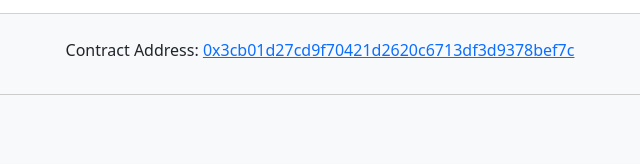
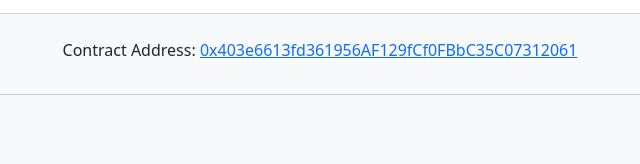
Before and after one commit to adriangallery/bereal, a plain HTML site: page auction.html in a window 1280 px wide. Shown: the part 1142-1306 px from the top of the page, 320-960 px from the left. Drawn offline with nearby package versions, Linux system fonts and the light colour scheme.

Commit message:
Update auction.html

```diff
--- a/auction.html
+++ b/auction.html
@@ -129,8 +129,8 @@
     <div class="text-center mt-4">
       <p>
         Contract Address:
-        <a href="https://base.blockscout.com/address/0x3cb01d27cd9f70421d2620c6713df3d9378bef7c" target="_blank">
-          0x3cb01d27cd9f70421d2620c6713df3d9378bef7c
+        <a href="https://base.blockscout.com/address/0x403e6613fd361956AF129fCf0FBbC35C07312061" target="_blank">
+          0x403e6613fd361956AF129fCf0FBbC35C07312061
         </a>
       </p>
     </div>
@@ -155,7 +155,7 @@
     let userAccount = "";
 
     // Dirección del contrato de subasta y del token
-    const auctionAddress = "0x3cb01d27cd9f70421d2620c6713df3d9378bef7c";
+    const auctionAddress = "0x403e6613fd361956AF129fCf0FBbC35C07312061";
     const tokenAddress = "0x7E99075Ce287F1cF8cBCAaa6A1C7894e404fD7Ea";
 
     // ABI del contrato de subasta
```
